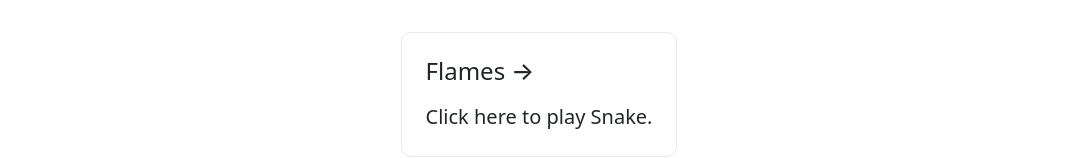
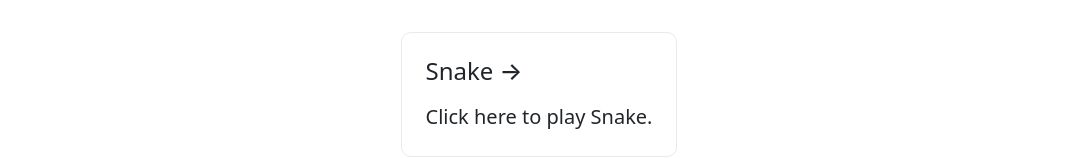
Before and after one commit to krushnamajhi/Simple-Old-Games, a Next.js app: page / in a window 1280 px wide. Shown: the part 452-610 px from the top of the page, without its empty margins (101-1175 px from the left). Built offline with nearby package versions, Linux system fonts and the light colour scheme.

Commit message:
Update index.js

```diff
--- a/src/pages/index.js
+++ b/src/pages/index.js
@@ -31,7 +31,7 @@
           </Link>
           <Link href="./snake">
           <a className={styles.card}>
-            <h2>Flames &rarr;</h2>
+            <h2>Snake &rarr;</h2>
             <p>Click here to play Snake.</p>
           </a>
           </Link>
```
